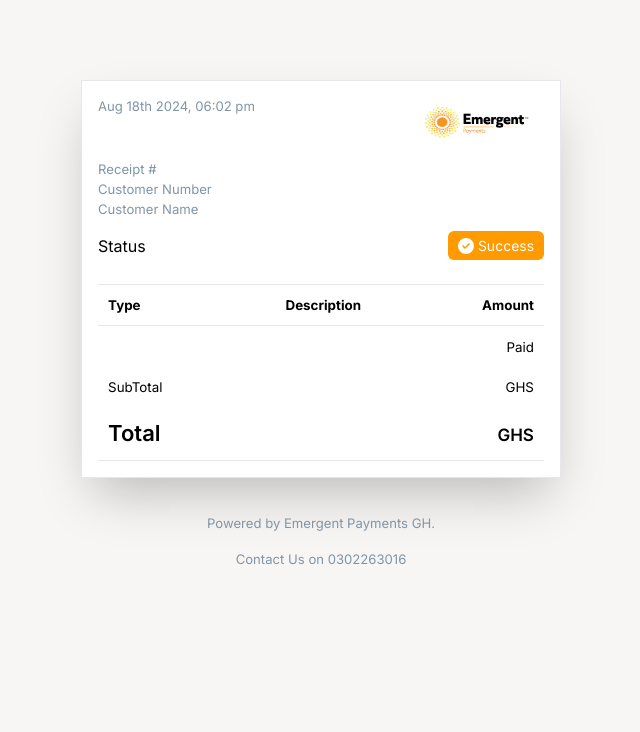
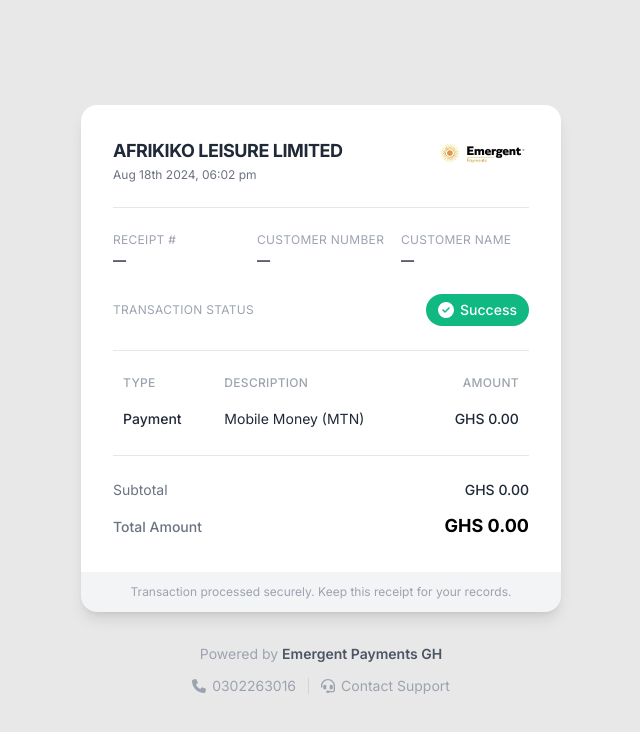
Before and after one commit to spacegod1/receipt-page, a Next.js app: page / in a window 1280 px wide. Shown: the top 732 px of the page, without its empty margins (319-959 px from the left). Built offline with nearby package versions, Linux system fonts and the light colour scheme.

Commit message:
modified

```diff
--- a/app/page.js
+++ b/app/page.js
@@ -1,170 +1,172 @@
 "use client";
 
 import Image from "next/image";
-import Logo from "/public/emergent_logo.png";
-import Name1 from "/public/emergent_name.png";
-import { FaCircleCheck } from "react-icons/fa6";
-import { useState, useEffect } from "react";
+import { FaCircleCheck, FaPhone, FaHeadset } from "react-icons/fa6";
+import { useMemo } from "react";
 import { useSearchParams } from "next/navigation";
+
+function getFormattedDate() {
+  const newDate = new Date();
+  const monthNames = [
+    "Jan", "Feb", "Mar", "Apr", "May", "Jun",
+    "Jul", "Aug", "Sep", "Oct", "Nov", "Dec",
+  ];
+  const month = monthNames[newDate.getMonth()];
+  const day = newDate.getDate();
+  const daySuffix =
+    day % 10 === 1 && day !== 11 ? "st"
+    : day % 10 === 2 && day !== 12 ? "nd"
+    : day % 10 === 3 && day !== 13 ? "rd"
+    : "th";
+  let hours = newDate.getHours();
+  const minutes = String(newDate.getMinutes()).padStart(2, "0");
+  const ampm = hours >= 12 ? "pm" : "am";
+  hours = hours % 12 || 12;
+  return `${month} ${day}${daySuffix} ${newDate.getFullYear()}, ${String(hours).padStart(2, "0")}:${minutes} ${ampm}`;
+}
 
 export default function Home() {
   const searchParams = useSearchParams();
-
-  const [transData, setTransData] = useState({
-    trans_ref_no: "",
-    name: "",
-    amount: "",
-    mobile: "",
-    status_code: "",
-    payment_mode: "",
-    date: "",
-    merchant: "",
-    email: "",
-  });
-
-  useEffect(() => {
-    setTransData(() => {
-      return {
-        name: searchParams.get("name"),
-        amount: searchParams.get("amount"),
-        mobile: searchParams.get("mobile"),
-        email: searchParams.get("email"),
-        payment_mode: searchParams.get("payment_mode"),
-        status_code: searchParams.get("status_code"),
-        trans_ref_no: searchParams.get("trans_ref_no"),
-        date: setDate(),
-        merchant: searchParams.get("merchant"),
-      };
-    });
-  }, []);
-
-  const setDate = function () {
-    const newDate = new Date();
-    const year = newDate.getFullYear();
-
-    const monthNames = [
-      "Jan",
-      "Feb",
-      "Mar",
-      "Apr",
-      "May",
-      "Jun",
-      "Jul",
-      "Aug",
-      "Sep",
-      "Oct",
-      "Nov",
-      "Dec",
-    ];
-    const month = monthNames[newDate.getMonth()];
-
-    const day = newDate.getDate();
-    const daySuffix =
-      day % 10 === 1 && day !== 11
-        ? "st"
-        : day % 10 === 2 && day !== 12
-        ? "nd"
-        : day % 10 === 3 && day !== 13
-        ? "rd"
-        : "th";
-
-    let hours = newDate.getHours();
-    const minutes = String(newDate.getMinutes()).padStart(2, "0");
-
-    const ampm = hours >= 12 ? "pm" : "am";
-    hours = hours % 12 || 12; // Convert to 12-hour format
-    hours = String(hours).padStart(2, "0");
-
-    const dateFormatString = `${month} ${day}${daySuffix} ${year}, ${hours}:${minutes} ${ampm}`;
-
-    return dateFormatString;
-  };
+  const date = useMemo(() => getFormattedDate(), []);
 
   return (
-    <main className="flex justify-center items-center">
-      <section className="flex flex-col justify-center items-center px-2">
-        <main className="bg-white p-4 w-[25rem] mt-[5rem] md:w-[30rem] shadow-2xl flex flex-col justify-center border">
-          <div className="flex justify-between">
-            <div>
-              <h2 className="font-semibold text-[1.3rem]">
-                {transData.merchant}
-              </h2>
-
-              <p>{transData.date}</p>
+    <main className="min-h-screen flex justify-center items-center bg-[#e8e8e8] py-12 px-4">
+      <section className="w-full max-w-[30rem]">
+        <div className="rounded-2xl shadow-lg overflow-hidden">
+          <div className="bg-white p-6 md:p-8 flex flex-col gap-6">
+          {/* Header */}
+          <div className="flex justify-between items-start">
+            <div className="min-w-0">
+              <h1 className="font-bold text-base md:text-lg text-gray-800 uppercase tracking-tight">
+                {searchParams.get("merchant") || "AFRIKIKO LEISURE LIMITED"}
+              </h1>
+              <p className="text-xs text-gray-500 mt-0.5">{date}</p>
             </div>
-            <div className="flex p-2">
+            <div className="flex items-center shrink-0">
               <Image
-                src={Logo}
-                className="h-[2.2rem] w-[2.5rem]"
-                alt="Emergent Payment logo"
-                priority
-              />
-              <Image
-                src={Name1}
-                className="h-[2.2rem] w-[4.7rem]"
-                alt="Emergent Payment brand name"
+                src="/full emergent logo.png"
+                alt="Emergent Payments"
+                width={120}
+                height={40}
+                className="h-9 w-auto object-contain"
                 priority
               />
             </div>
           </div>
-          <div className="flex justify-between my-3">
+          <div className="border-b border-gray-200" />
+
+          {/* Transaction details */}
+          <div className="grid grid-cols-1 sm:grid-cols-3 gap-4 text-sm">
             <div>
-              <p>Receipt #</p>
-              <p>Customer Number</p>
-              <p>Customer Name</p>
+              <p className="text-gray-400 uppercase text-xs tracking-wide">
+                Receipt #
+              </p>
+              <p className="font-semibold text-gray-800 mt-0.5">
+                {searchParams.get("trans_ref_no") || "—"}
+              </p>
             </div>
             <div>
-              <div className="text-right">
-                <p>{transData.trans_ref_no || ""}</p>
-                <p>{transData.mobile || ""}</p>
-                <p>{transData.name || ""}</p>
-              </div>
+              <p className="text-gray-400 uppercase text-xs tracking-wide">
+                Customer Number
+              </p>
+              <p className="font-semibold text-gray-800 mt-0.5">
+                {searchParams.get("mobile") || "—"}
+              </p>
+            </div>
+            <div>
+              <p className="text-gray-400 uppercase text-xs tracking-wide">
+                Customer Name
+              </p>
+              <p className="font-semibold text-gray-800 mt-0.5 break-words">
+                {searchParams.get("name") || "—"}
+              </p>
             </div>
           </div>
+
+          {/* Transaction status */}
           <div className="flex justify-between items-center">
-            <h3>Status</h3>
-            <div className="flex justify-center items-center py-1 rounded-md gap-1 w-[6rem] bg-[#FF9A00] text-white">
-              <FaCircleCheck />
-              <h3 className="text-[14px]">Success</h3>
+            <span className="text-xs text-gray-400 uppercase tracking-wide">
+              Transaction Status
+            </span>
+            <span
+              className="inline-flex items-center gap-1.5 px-3 py-1.5 rounded-full bg-emerald-500 text-white text-sm font-medium"
+              role="status"
+            >
+              <FaCircleCheck className="w-4 h-4" />
+              Success
+            </span>
+          </div>
+
+          {/* Transaction items table */}
+          <div className="border-t border-b border-gray-200 pt-4 pb-4">
+            <table className="w-full text-sm">
+              <thead>
+                <tr className="text-gray-400 uppercase text-xs tracking-wide">
+                  <th className="text-left py-2 font-medium">Type</th>
+                  <th className="text-left py-2 font-medium">Description</th>
+                  <th className="text-right py-2 font-medium">Amount</th>
+                </tr>
+              </thead>
+              <tbody>
+                <tr className="text-gray-800">
+                  <td className="py-2.5 font-medium">Payment</td>
+                  <td className="py-2.5">
+                    {searchParams.get("payment_mode") || "Mobile Money (MTN)"}
+                  </td>
+                  <td className="py-2.5 text-right font-medium">
+                    GHS {searchParams.get("amount") || "0.00"}
+                  </td>
+                </tr>
+              </tbody>
+            </table>
+          </div>
+
+          {/* Summary */}
+          <div className="space-y-2 text-sm">
+            <div className="flex justify-between items-center">
+              <span className="text-gray-500">Subtotal</span>
+              <span className="font-medium text-gray-800">
+                GHS {searchParams.get("amount") || "0.00"}
+              </span>
+            </div>
+            <div className="flex justify-between items-baseline pt-1">
+              <span className="text-gray-500 font-medium">Total Amount</span>
+              <span className="font-bold text-lg text-black">
+                GHS {searchParams.get("amount") || "0.00"}
+              </span>
             </div>
           </div>
-          <div className="mt-6 text-[0.835rem]">
-            <table className="w-full">
-              <thead className="border-y">
-                <tr>
-                  <th className="text-left">Type</th>
-                  <th>Description</th>
-                  <th className="text-right">Amount</th>
-                </tr>
-              </thead>
-              <tbody className="text-center">
-                <tr>
-                  <td className="text-left">{transData.email || ""}</td>
-                  <td>{transData.payment_mode || ""}</td>
-                  <td className="text-right">Paid</td>
-                </tr>
-              </tbody>
-              <tfoot className="w-full text-center">
-                <tr className="text-left">
-                  <td>SubTotal</td>
-                  <td></td>
-                  <td className="text-right">GHS {transData.amount || ""}</td>
-                </tr>
-                <tr className="text-[22px] font-semibold">
-                  <td className="text-left">Total</td>
-                  <td></td>
-                  <td className="text-right">
-                    <span className="text-[17px]">GHS</span>{" "}
-                    {transData.amount || ""}
-                  </td>
-                </tr>
-                <tr className="border-y"></tr>
-              </tfoot>
-            </table>
+
           </div>
-        </main>
-        <p className="text-center mt-9">Powered by Emergent Payments GH.</p>
-        <p className="text-center mt-4">Contact Us on 0302263016</p>
+
+          {/* Footer – greyish section */}
+          <div className="bg-gray-100 rounded-b-2xl px-6 py-3 text-center shadow-[0_4px_6px_-2px_rgba(0,0,0,0.05)]">
+            <p className="text-gray-400 text-xs">
+              Transaction processed securely. Keep this receipt for your records.
+            </p>
+          </div>
+        </div>
+
+        {/* Powered by + contact footer */}
+        <footer className="mt-8 text-center">
+          <p className="text-gray-400 text-sm">
+            Powered by{" "}
+            <span className="font-semibold text-gray-600">
+              Emergent Payments GH
+            </span>
+          </p>
+          <div className="mt-3 flex items-center justify-center gap-3 text-gray-400 text-sm">
+            <span className="inline-flex items-center gap-1.5">
+              <FaPhone className="w-3.5 h-3.5" />
+              0302263016
+            </span>
+            <span className="h-4 w-px bg-gray-300" aria-hidden />
+            <span className="inline-flex items-center gap-1.5">
+              <FaHeadset className="w-3.5 h-3.5" />
+              Contact Support
+            </span>
+          </div>
+        </footer>
       </section>
     </main>
   );
```
Also changed, not shown: public/full emergent logo.png (added).
